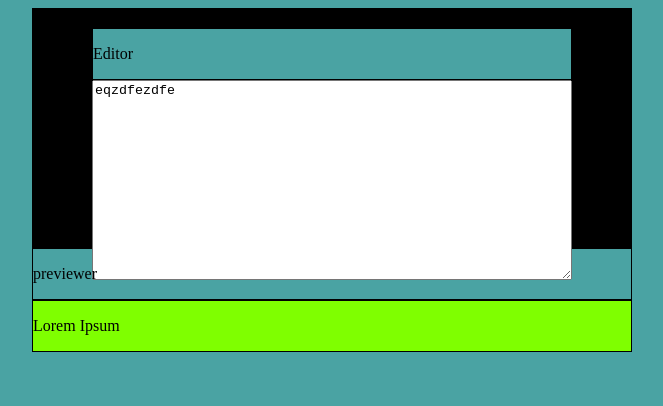
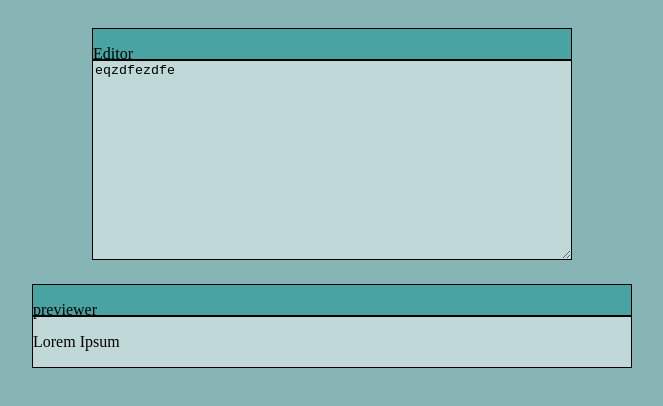
Before and after one commit to MohamedYassineBenomar/Markdown-Previewer, a React (Create React App) app: page / in a window 1280 px wide. Shown: the top 406 px of the page, without its empty margins (308-971 px from the left). Built offline with nearby package versions, Linux system fonts and the light colour scheme.

Commit message:
fix textarea expandinig

```diff
--- a/src/App.scss
+++ b/src/App.scss
@@ -1,5 +1,4 @@
 .container {
-    background-color: black;
     min-width: 600px;
     width: 35%;
     height: auto;
--- a/src/components/markdown/Markdown.scss
+++ b/src/components/markdown/Markdown.scss
@@ -1,22 +1,24 @@
-
-
 .markdown {
     width: 80%;
-        height: 200px;
     margin: auto;
     padding: 20px;
-        display: block;
+
     .markdown-header {
         background-color: #4aa3a3;
         border: 1px solid black;
+        height: 30px;
     }
 
+    .markdown-content {
+
         textarea {
+            background-color: #c0d8d8;
             width: 100%;
             resize: vertical;
             box-sizing: border-box;
-            height: 100%; /* Ensure textarea takes full height of .markdown-content */
+            border: 1px solid black;
+            height: 200px; /* Ensure textarea takes full height of .markdown-content */
+        }
     }
 
-
 }
--- a/src/components/markdown/markdown.js
+++ b/src/components/markdown/markdown.js
@@ -8,7 +8,9 @@ function Markdown() {
           <div className='markdown-header'>
             <p>Editor</p>
           </div>
-          <textarea>eqzdfezdfe</textarea>
+          <div className='markdown-content'>
+            <textarea>eqzdfezdfe</textarea>
+          </div>
         </div>
   )
 }
--- a/src/components/previewer/previewer.scss
+++ b/src/components/previewer/previewer.scss
@@ -3,13 +3,14 @@ $previewer-header-color:#4aa3a3;
 .previewer {
     background-color: chartreuse;
 
-
     .previewer-header {
         background-color: $previewer-header-color;
         border: 1px solid black;
+        height: 30px;
     }
 
     .previewer-content {
         border: 1px solid black;
+        background-color: #c0d8d8;
     }
 }
--- a/src/index.scss
+++ b/src/index.scss
@@ -1,3 +1,3 @@
 body {
-    background-color: #4aa3a3;
+    background-color: #87b5b5;
   }
```
Lines whose indentation alone changed are shown as unchanged.
